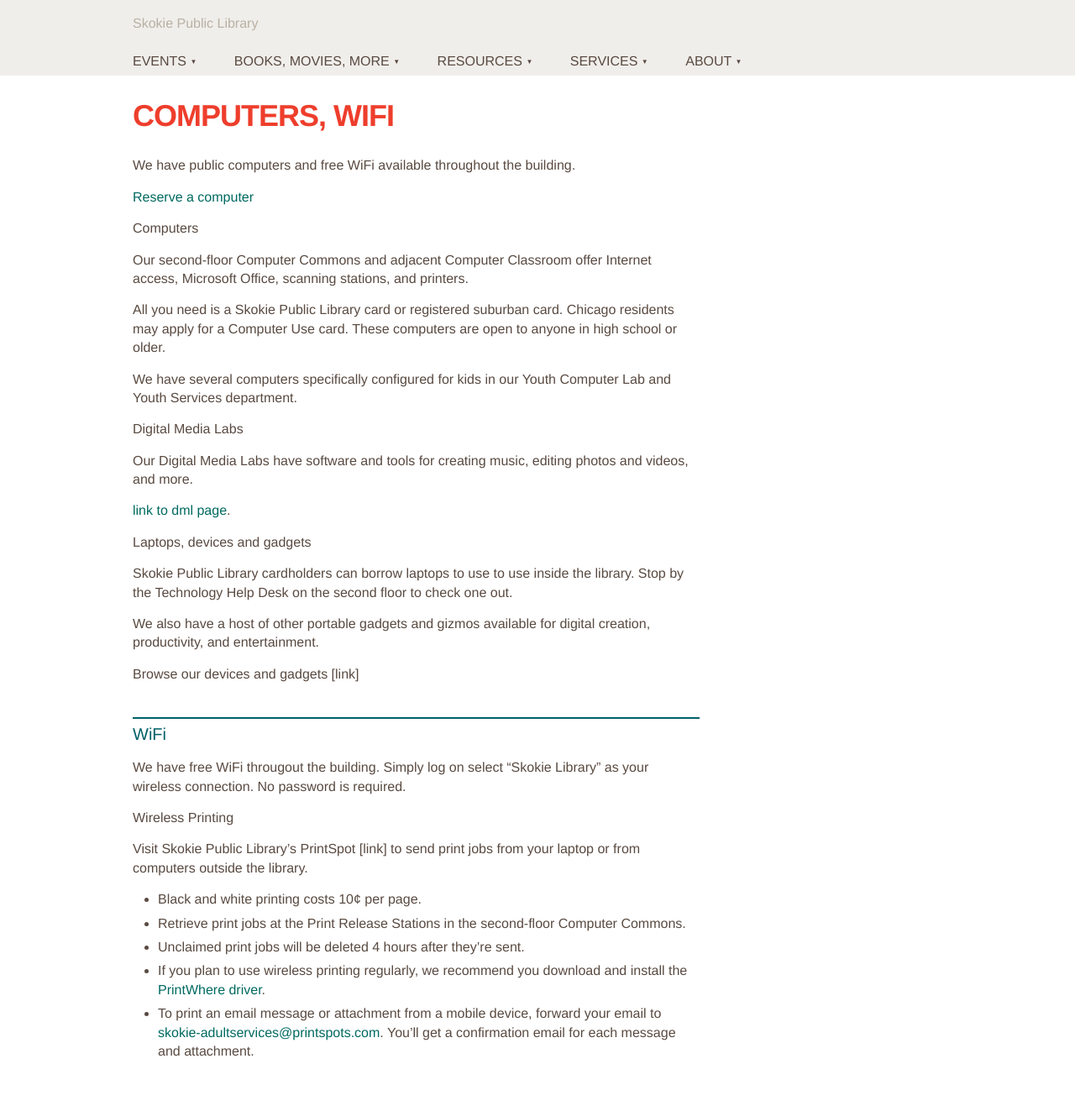
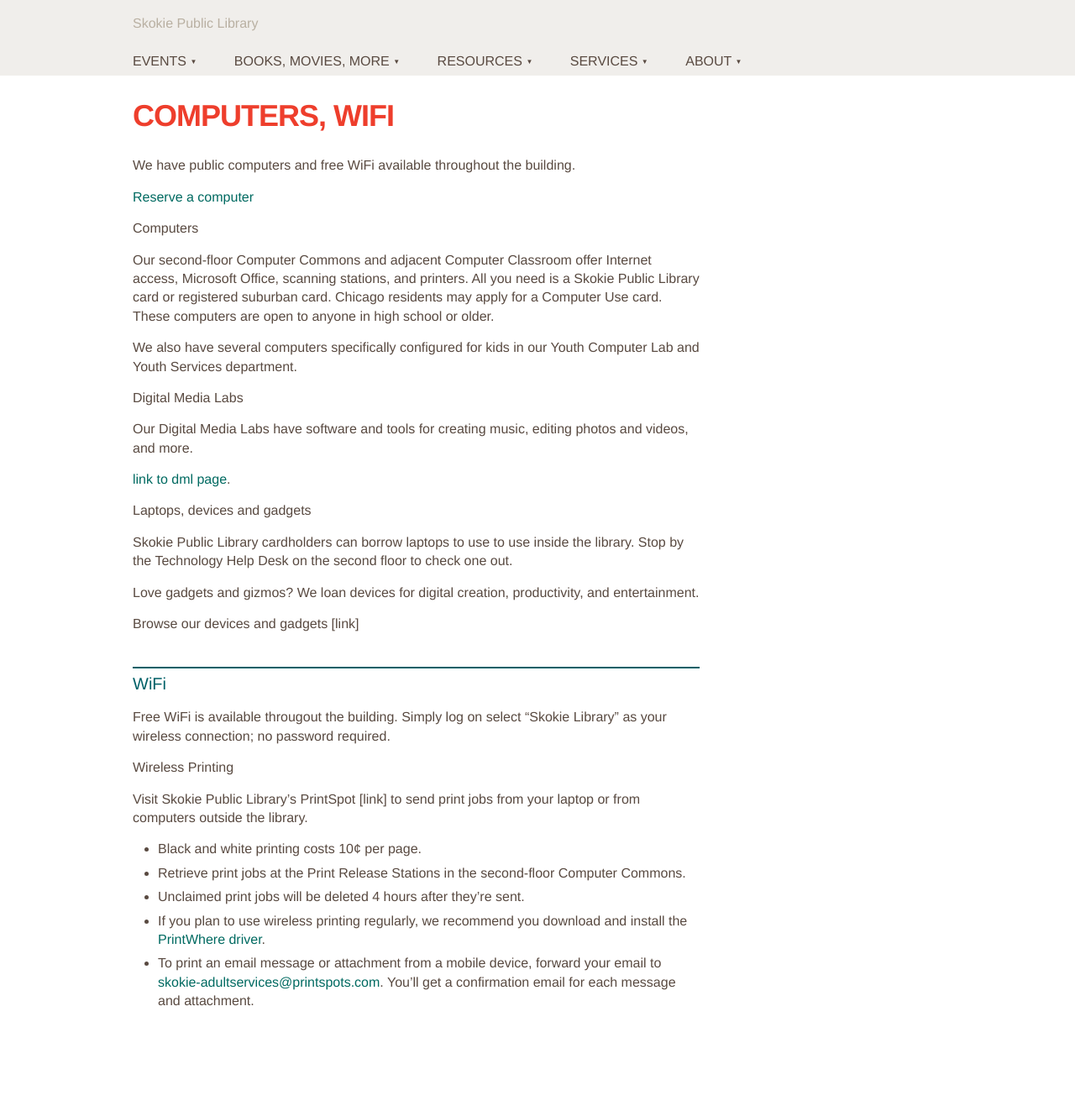
Before and after one commit to skokielibrary/spl-content, a Jekyll site: the page built from _content/mick/services--computers-wifi.markdown, in a window 1280 px wide. Shown: the whole page at 84% size. Built offline with Jekyll 4.4.1, drawn with Linux system fonts in a browser that asks for light colours; after the commit the page ends 1264 px from its top, so only the background shows below that.

Commit message:
Updated services--computers-wifi.markdown

```diff
--- a/_content/mick/services--computers-wifi.markdown
+++ b/_content/mick/services--computers-wifi.markdown
@@ -26,13 +24,13 @@ Our Digital Media Labs have software and tools for creating music, editing photo
 
 Skokie Public Library cardholders can borrow laptops to use to use inside the library. Stop by the Technology Help Desk on the second floor to check one out.
 
-We also have a host of other portable gadgets and gizmos available for digital creation, productivity, and entertainment.
+Love gadgets and gizmos? We loan devices for digital creation, productivity, and entertainment.
 
 Browse our devices and gadgets [link]
 
 ##WiFi
 
-We have free WiFi througout the building. Simply log on select "Skokie Library" as your wireless connection. No password is required.
+Free WiFi is available througout the building. Simply log on select "Skokie Library" as your wireless connection; no password required.
 
 ###Wireless Printing
 
```
Also changed, not shown: other parts of _content/mick/services--computers-wifi.markdown (+2 -4 lines).
